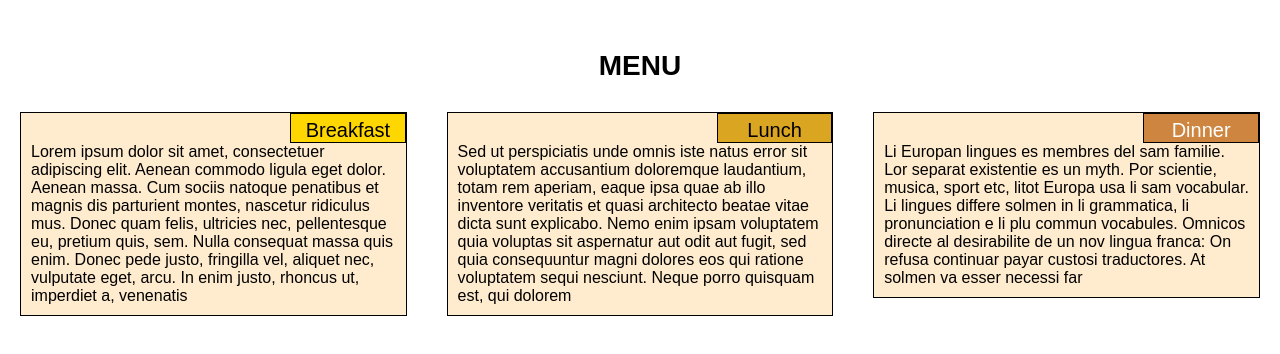
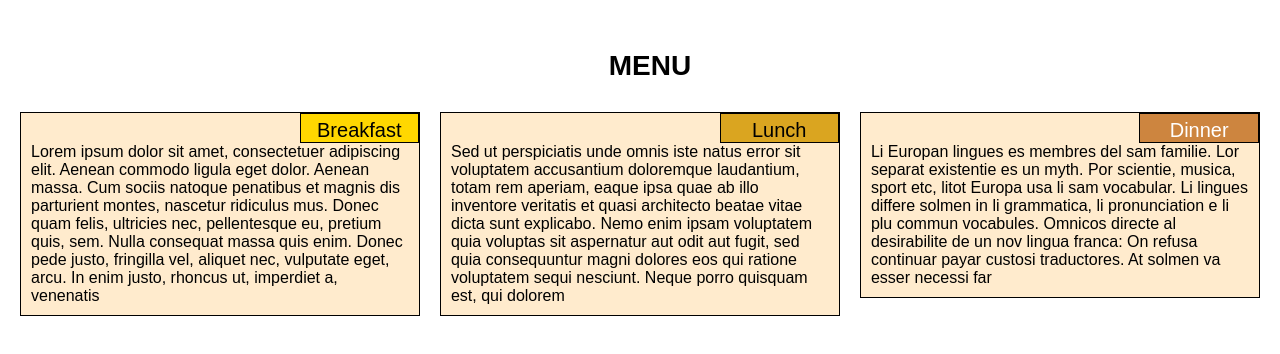
Before and after one commit to gitmiao/webDevelop_coursera, a plain HTML site: page mod2_solution/index.html in a window 1280 px wide. Drawn offline with Linux system fonts and the light colour scheme.

Commit message:
modified margin

```diff
--- a/mod2_solution/css/style.css
+++ b/mod2_solution/css/style.css
@@ -2,6 +2,9 @@
 	box-sizing: border-box;
 	margin: 0;
 	padding: 0;
+}
+body{
+  padding-left: 20px;
 }
 h1{
 	text-align: center;
@@ -15,7 +18,7 @@ h1{
 	border: 1px solid black;
 	background-color: #FFEBCD;
 	/*width: 90%;*/
-	margin-left: 20px;
+	margin-left: auto;
 	margin-right: 20px;
 	margin-bottom: 20px;
   padding: 10px;
```
